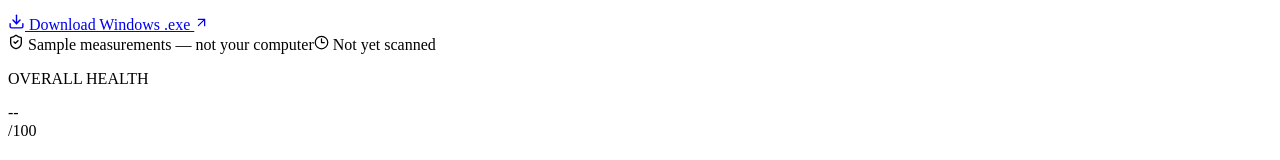
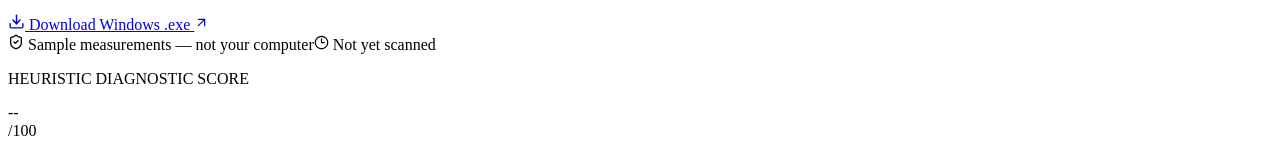
Before and after one commit to dvilrgamerz/PC-Laptop-Doctor-AI, a React (Vite) app: page / in a window 1280 px wide. Shown: the part 536-696 px from the top of the page. Built offline with nearby package versions, Linux system fonts and the light colour scheme; the HTML template or start-up script is replaced by a standard one.

Commit message:
accuracy: label heuristic snapshot score without falsely diagnosing hardware as poor

```diff
--- a/src/App.jsx
+++ b/src/App.jsx
@@ -126,7 +126,7 @@ function analyze(data) {
   else if (ping !== null && ping !== undefined && ping > 80) { score -= 4; issues.push({ level:'low', title:'Network latency could be better', detail:`Internet latency measured about ${ping} ms.` }) }
 
   score = Math.max(0, Math.min(100, Math.round(score)))
-  const status = score >= 90 ? 'Excellent' : score >= 75 ? 'Good' : score >= 55 ? 'Needs attention' : 'Poor'
+  const status = score >= 90 ? 'Few warnings' : score >= 75 ? 'Mostly stable' : score >= 55 ? 'Several warnings' : 'High diagnostic priority'
   return { score, issues, status, ram, batteryHealth }
 }
 
@@ -305,10 +305,10 @@ export default function App() {
         <section className="hero-grid">
           <div className="health-card">
             <div>
-              <p className="eyebrow">OVERALL HEALTH</p>
+              <p className="eyebrow">HEURISTIC DIAGNOSTIC SCORE</p>
               <div className="score-row"><div className="score">{data ? analysis.score : '--'}</div><span>/100</span></div>
               <h2>{data ? analysis.status : 'Not scanned yet'}</h2>
-              <p>{data ? (analysis.issues.length ? `${analysis.issues.length} item${analysis.issues.length === 1 ? '' : 's'} need attention.` : 'No major problems detected.') : 'Run a diagnosis to inspect this computer.'}</p>
+              <p>{data ? (analysis.issues.length ? `${analysis.issues.length} item${analysis.issues.length === 1 ? '' : 's'} flagged in this snapshot. High load may be expected while gaming.` : 'No threshold warnings in this snapshot.') : 'Run a diagnosis to inspect this computer.'}</p>
             </div>
             <div className="ring" style={{'--score': data ? analysis.score : 0}}><Laptop size={34}/></div>
           </div>
```
